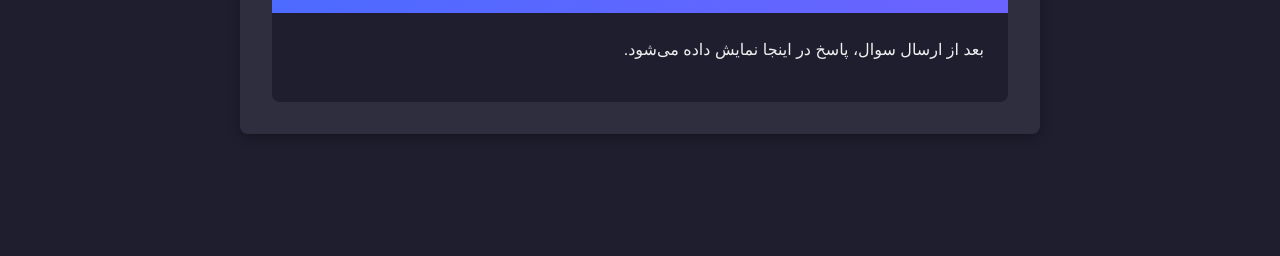
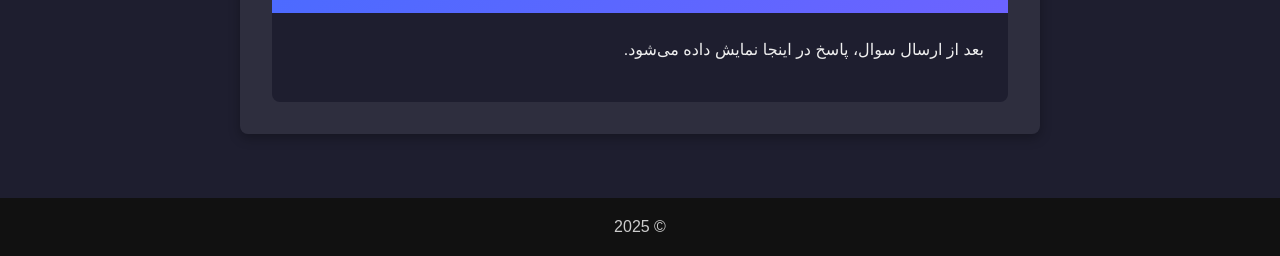
Before and after one commit to AzkiAI/AI, a plain HTML site: page index.html in a window 1280 px wide. Shown: the part 567-823 px from the top of the page. Before the commit the page ends 800 px from the top, so only its background shows below. Drawn offline with Linux system fonts and the light colour scheme.

Commit message:
Update index.html

```diff
--- a/index.html
+++ b/index.html
@@ -42,6 +42,9 @@
       </section>
     </main>
 
+    <footer>
+      <p> &copy; <span id="year"></span></p>
+    </footer>
   </div>
 
   <script src="script.js"></script>
```
